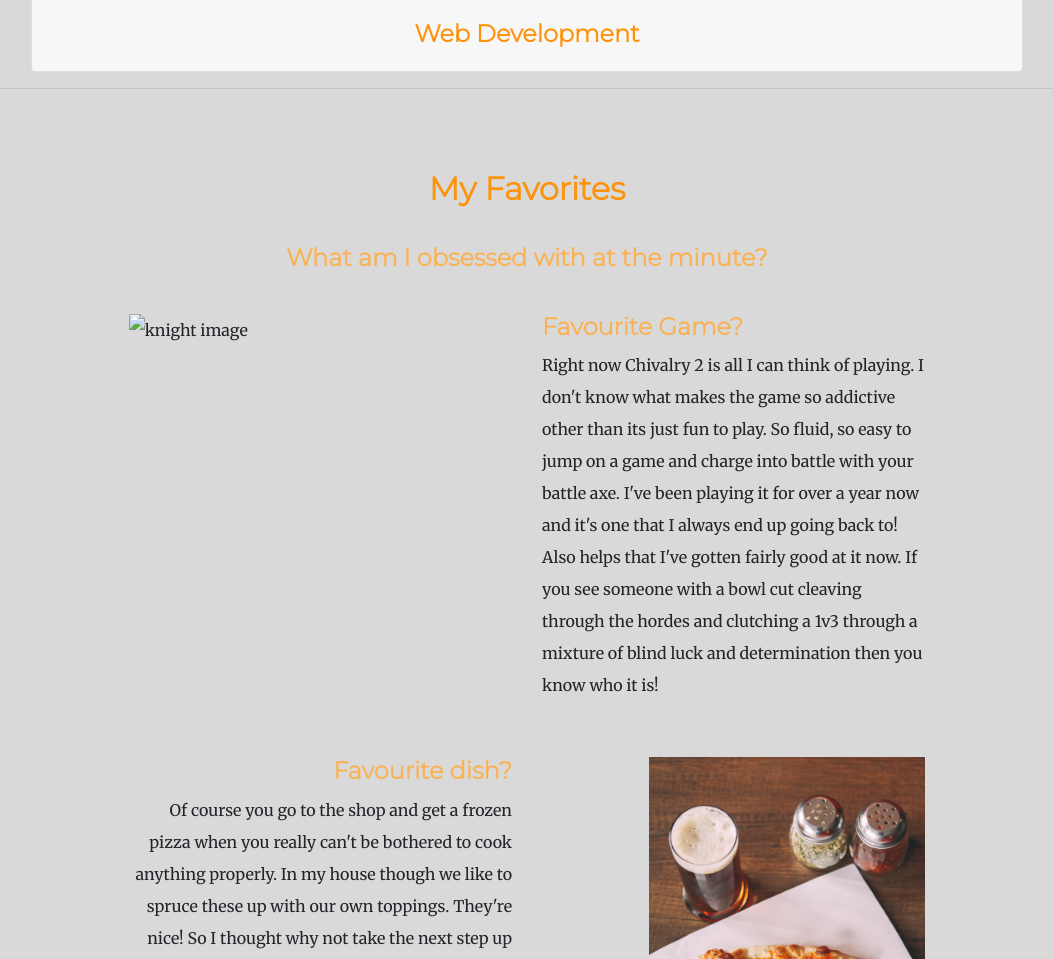
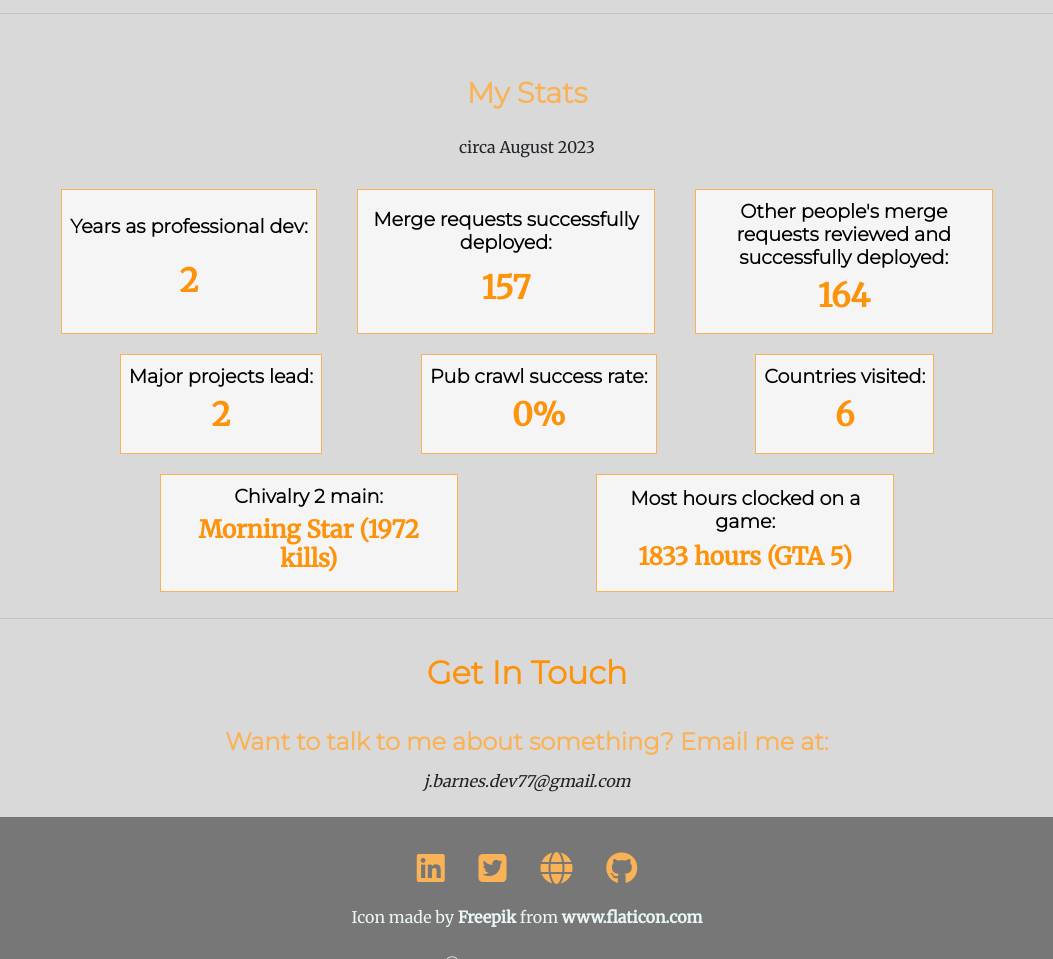
Before and after one commit to JamesBarnes48/PersonalSite, a plain HTML site: page index.html in a window 1280 px wide. Shown: the part 1841-2800 px from the top of the page, without its empty margins (113-1166 px from the left). Drawn offline with nearby package versions, Linux system fonts and the light colour scheme.

Commit message:
add stats section

```diff
--- a/css/styles.css
+++ b/css/styles.css
@@ -62,6 +62,10 @@ h3 {
   background-color: var(--background-hex);
   color: black;
   padding: 40px 35px;
+}
+
+.homepage-section{
+  margin: 5% 10% 0 10%;
 }
 
 /* Buttons */
@@ -166,31 +170,12 @@ h3 {
   margin-right: auto;
 }
 
-/* Profile */
+/*Language List*/
 
-.profile {
-  margin: 5% 10% 0 10%;
-}
-
-/* Skills */
-
-.skills {
-  padding: 30px 0;
-}
-
-.skill-row-text-left {
-  margin: 40px 0;
-  text-align: left;
-}
-
-.skill-row-text-right {
-  margin: 40px 0;
-  text-align: right;
-}
-
-.skill-image {
-  max-width: 80%;
-  max-height: 90%;
+.lang-list {
+  font-family: 'Montserrat';
+  font-weight: bolder;
+  list-style: none;
 }
 
 .languages-heading {
@@ -201,10 +186,40 @@ h3 {
   text-decoration: none;
 }
 
-.lang-list {
-  font-family: 'Montserrat';
+
+/* Stats */
+
+.stats-grid{
+  display: flex;
+  flex-direction: row;
+  flex-wrap: wrap;
+  justify-content: space-evenly;
+  align-content: space-evenly;
+}
+
+.stats-child{
+  display: flex;
+  flex-direction: column;
+  justify-content: space-evenly;
+  max-width: 30%;
+  padding: 10px 8px;
+  margin: 10px 10px;
+  background-color: whitesmoke;
+  border: 1px solid var(--off-main-hex);
+}
+
+.stat-name{
+  font-size: 1.2rem;
+  color: black;
+}
+
+.stat-metric{
+  color: var(--main-hex);
   font-weight: bolder;
-  list-style: none;
+}
+
+.stat-metric.small{
+  font-size: 1.5rem;
 }
 
 /* Contact Me */
@@ -285,7 +300,7 @@ h3 {
       font-size: 1.5rem;
     }
 
-    .profile {
+    .homepage-section {
       margin: 2% 3% 0 3%;
     }
 
--- a/index.html
+++ b/index.html
@@ -49,7 +49,7 @@
 
     </nav>
 
-    <div class="profile">
+    <div id="profile">
       <img id="imageOfMe" src="images/me.jpg" alt="Photo of Me">
       <h2 class="section-heading">Hello!</h2>
       <p>A chap with a particular affinity for all things digital. Hooked on Super Mario from a young age and a controller in my hand ever since.
@@ -63,7 +63,7 @@
       <p>From Python to C, from SQL to ARM assembly code, I have had some experience working with plenty of different languages. While I may be a web developer, mainly I have most experience in:</p>
 
       <!-- ACCORDION -->
-      <div class="accordion" id="languages-accordion">
+      <div class="homepage-section">
         <div class="card">
           <div class="card-header" id="java-heading">
             <h5 class="mb-0">
@@ -138,54 +138,42 @@
 
     <hr>
 
-    <div class="skills">
-      <h2 class="section-heading">My Favorites</h2>
-      <h3>What am I obsessed with at the minute?</h3>
-      <div class="row skill-row-text-left">
-        <div class="col-lg-2 col-md-1"></div>
-        <div class="col-lg-4 col-md-5 col-sm-6">
-          <img class="skill-image" src="images/knight.jpg" alt="knight image">
+    <div class="homepage-section">
+      <h2 class="subheading">My Stats</h2>
+      <p>circa August 2023</p>
+      <div class="stats-grid">
+        <div class="stats-child">
+          <h3 class="stat-name">Years as professional dev:</h3>
+          <h2 class="stat-metric">2</h2>
         </div>
-        <div class="col-lg-4 col-md-5 col-sm-6">
-          <h3>Favourite Game?</h3>
-          <p>Right now Chivalry 2 is all I can think of playing. I don't know what makes the game so addictive other than its just fun to play.
-            So fluid, so easy to jump on a game and charge into battle with your battle axe. I've been playing it for over a year now and it's one
-            that I always end up going back to! Also helps that I've gotten fairly good at it now. If you see someone with a bowl cut
-            cleaving through the hordes and clutching a 1v3 through a mixture of blind luck and determination then you know who it is!
-          </p>
+        <div class="stats-child">
+          <h3 class="stat-name">Merge requests successfully deployed:</h3>
+          <h2 class="stat-metric">157</h2>
         </div>
-        <div class="col-lg-2 col-md-1"></div>
+        <div class="stats-child">
+          <h3 class="stat-name">Other people's merge requests reviewed and successfully deployed:</h3>
+          <h2 class="stat-metric">164</h2>
         </div>
-      <div class="row skill-row-text-right">
-        <div class="col-lg-2 col-md-1"></div>
-        <div class="col-lg-4 col-md-5 col-sm-6">
-          <h3>Favourite dish?</h3>
-          <p>Of course you go to the shop and get a frozen pizza when you really can't be bothered to cook anything properly. In my house though we like
-            to spruce these up with our own toppings. They're nice! So I thought why not take the next step up and make the whole pizza from scratch!
-            Knead out your dough and put it in an oiled frying pan on the hob while you put on your sauce, cheese, toppings etc. This gives it a nice
-            crispy bottom before you put the pan under the grill. What do you get? The best pizza you've ever eaten.
-          </p>
+        <div class="stats-child">
+          <h3 class="stat-name">Major projects lead:</h3>
+          <h2 class="stat-metric">2</h2>
         </div>
-        <div class="col-lg-4 col-md-5 col-sm-6">
-          <img class="skill-image" src="images/pizza.jpg" alt="pizza image">
+        <div class="stats-child">
+          <h3 class="stat-name">Pub crawl success rate:</h3>
+          <h2 class="stat-metric">0%</h2>
         </div>
-        <div class="col-lg-2 col-md-1"></div>
+        <div class="stats-child">
+          <h3 class="stat-name">Countries visited:</h3>
+          <h2 class="stat-metric">6</h2>
         </div>
-      <div class="row skill-row-text-left">
-        <div class="col-lg-2 col-md-1"></div>
-        <div class="col-lg-4 col-md-5 col-sm-6">
-          <img class="skill-image" src="images/mushroom.jpg" alt="">
+        <div class="stats-child">
+          <h3 class="stat-name">Chivalry 2 main:</h3>
+          <h2 class="stat-metric small">Morning Star (1972 kills)</h2>
         </div>
-        <div class="col-lg-4 col-md-5 col-sm-6">
-          <h3>Favourite show?</h3>
-          <p>Recently bought a subscription to Now TV after putting it off for so long. I missed the House of the Dragon hype
-            because I didn't want to fork out for another subscription service and it was indeed difficult. I have now realised
-            though that even though I pay for Netflix I don't actually watch anything on there. So I have got rid of Netflix and embraced
-            Now TV where I am spoiled for choice! I have really been enjoying The Sopranos. An undeniable classic no matter who you ask.
-            The new The Last of Us show is immense though! What a great bit of television that is. Every episode is a masterclass.
-          </p>
+        <div class="stats-child">
+          <h3 class="stat-name">Most hours clocked on a game:</h3>
+          <h2 class="stat-metric small">1833 hours (GTA 5)</h2>
         </div>
-        <div class="col-lg-2 col-md-1"></div>
       </div>
     </div>
 
```
Lines whose indentation alone changed are shown as unchanged.
